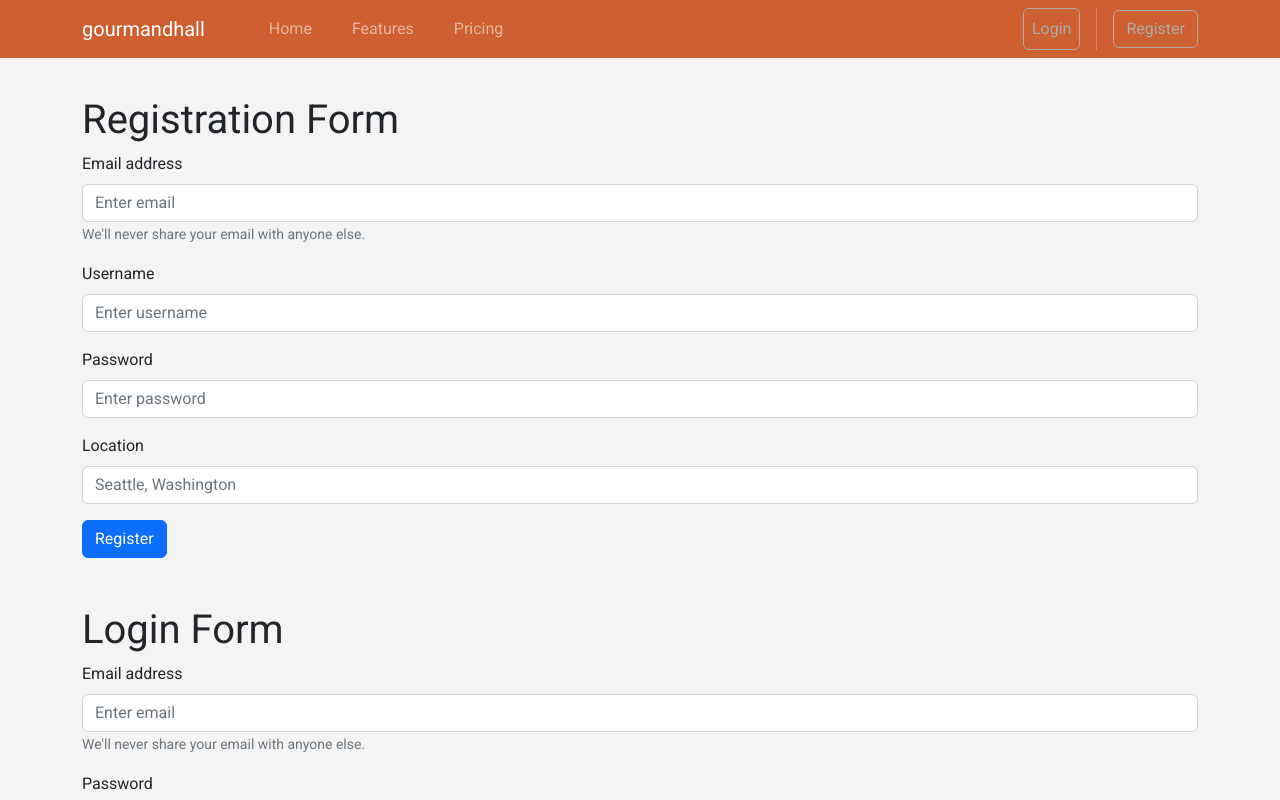
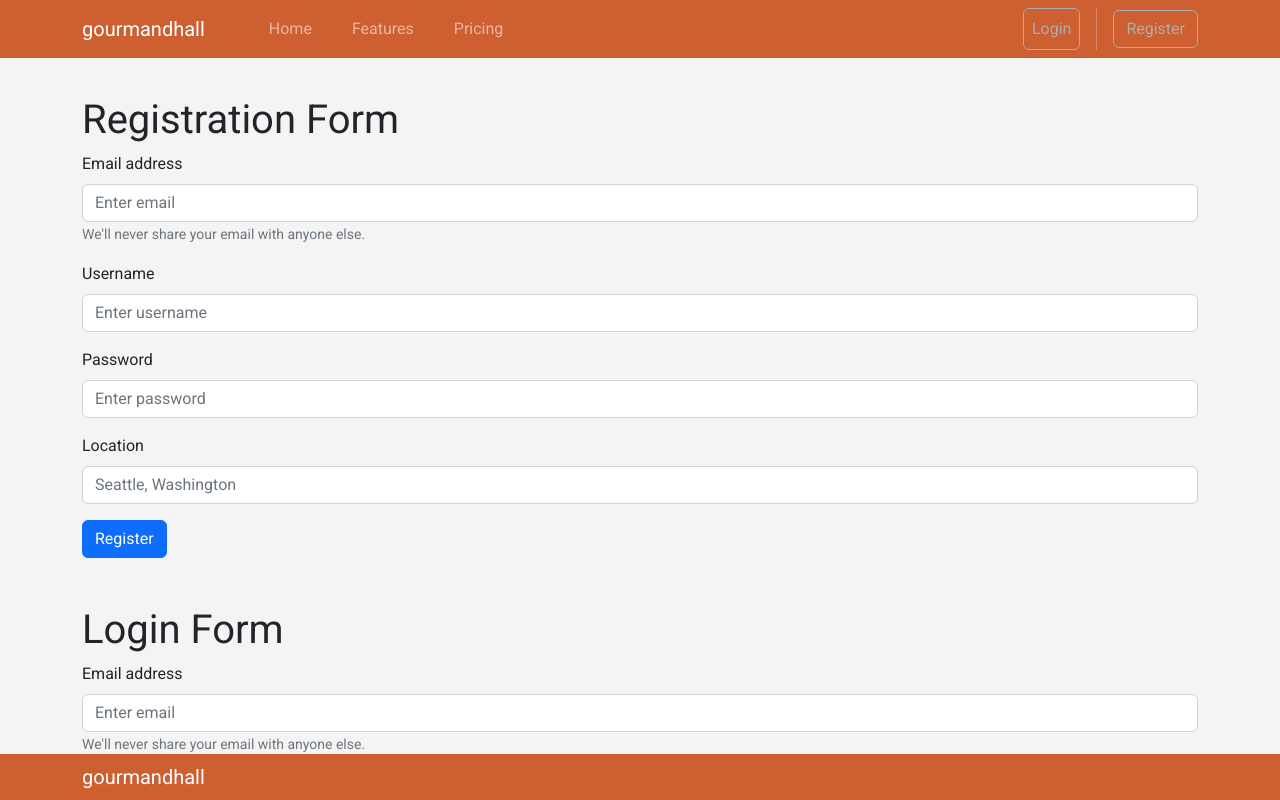
Before and after one commit to fabiojonathanarifin/gourmand-hall, a React (Create React App) app in the folder client/: page / in a window 1280 px wide. Shown: the top 800 px of the page. Built offline with nearby package versions, Linux system fonts and the light colour scheme.

Commit message:
Footer into component

```diff
--- a/client/src/App.js
+++ b/client/src/App.js
@@ -42,6 +42,7 @@ function App() {
         <Prices />
       </Container>
       {/* footer */}
+      <Footer />
     </div>
   );
 }
--- a/client/src/layouts/Footer.jsx
+++ b/client/src/layouts/Footer.jsx
@@ -1,3 +1,8 @@
+import {
+     Navbar,
+     Container
+} from "react-bootstrap"
+
 function Footer() {
   return (
     <Navbar bg="navbar" variant="dark" fixed="bottom">
```
